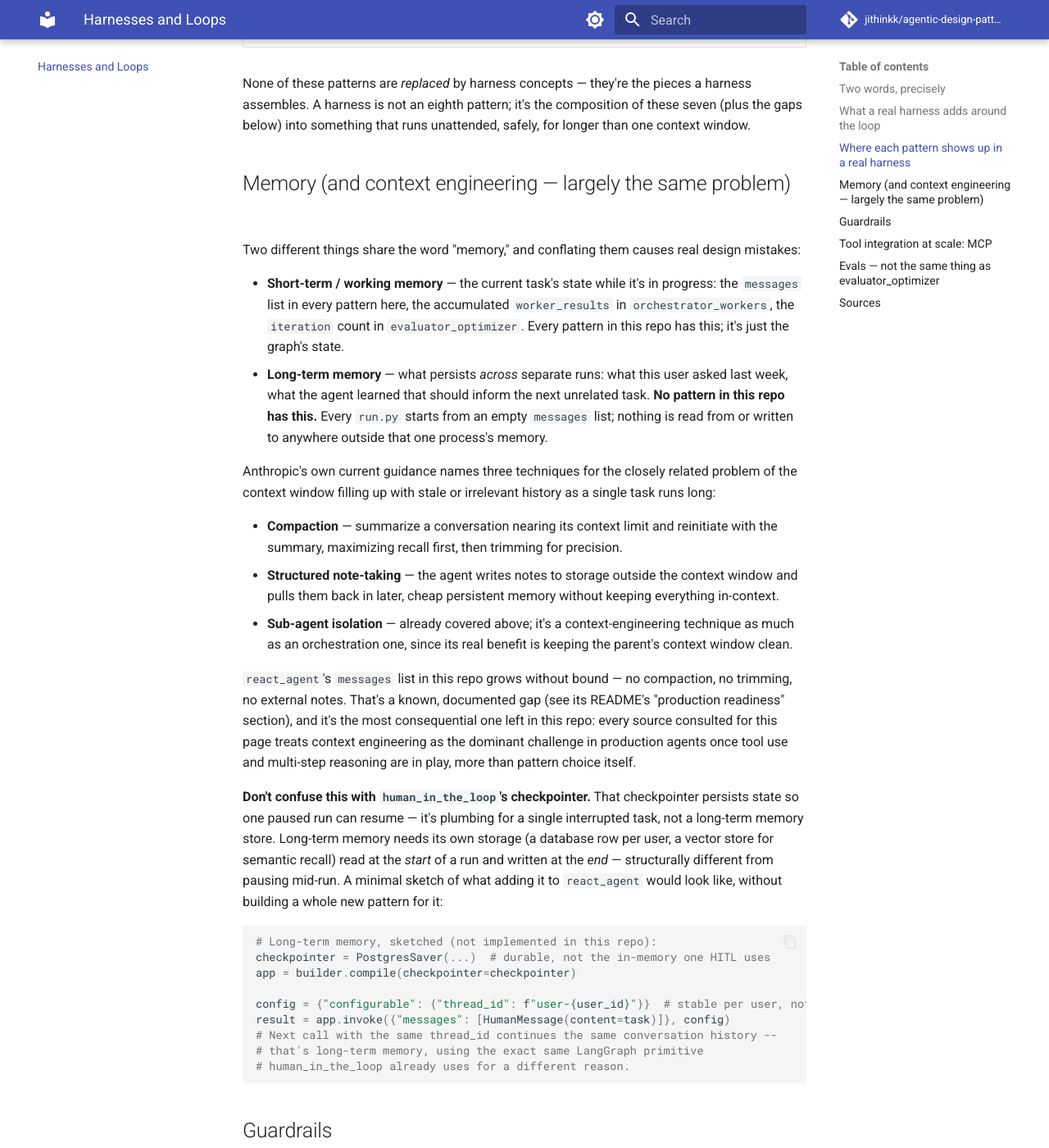
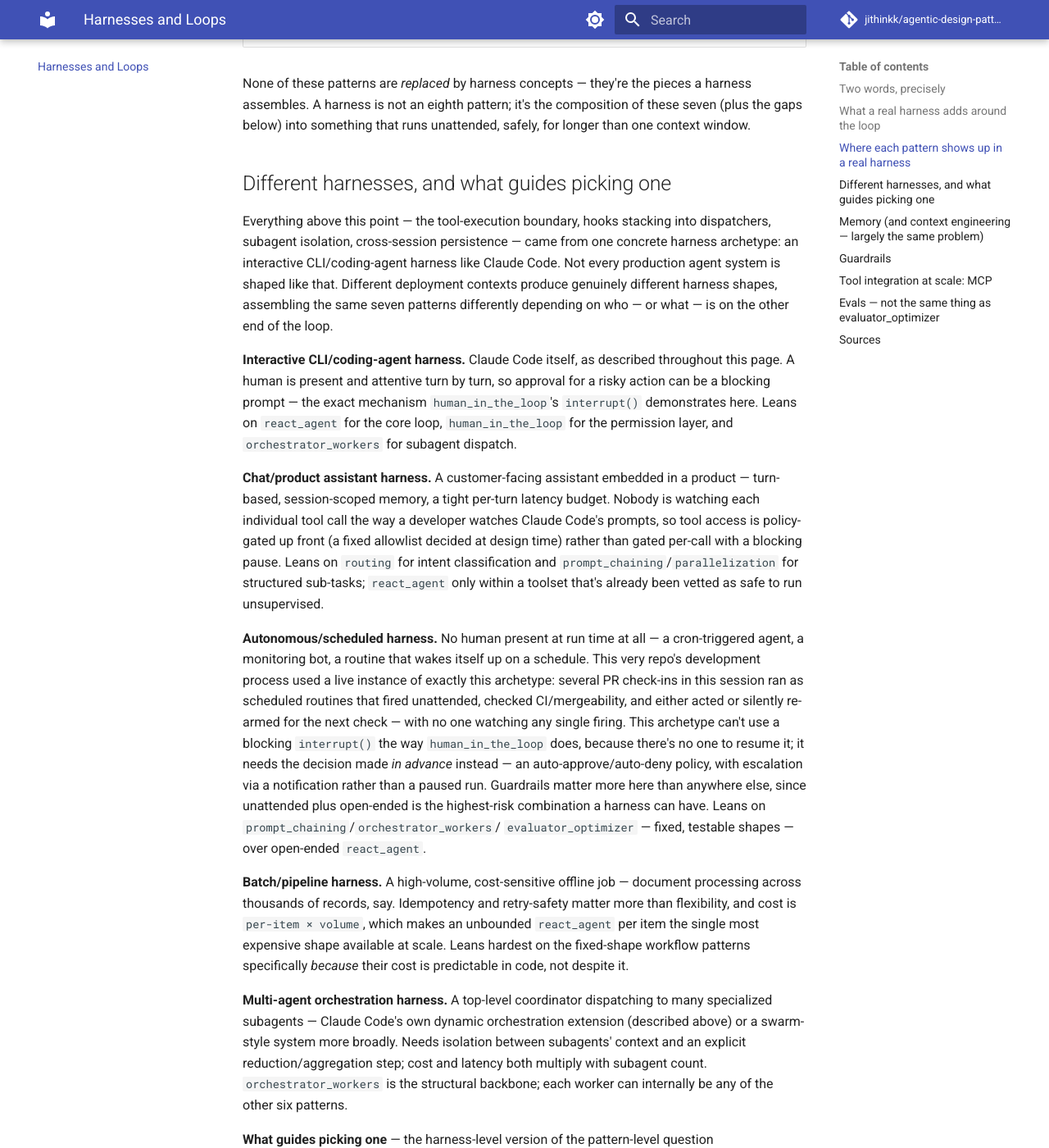
Before and after one commit to jithinkk/agentic-design-patterns, an MkDocs documentation site: the page built from docs/harnesses-and-loops.md, in a window 1280 px wide and 1400 px high, scrolled down 2370 px. Shown: the whole window at 82% size. Built offline with MkDocs 1.6.1 and Material for MkDocs 9.7.7, drawn with Linux system fonts in a browser that asks for light colours; comment, search, counter and statistics services are not loaded; some of the changed text lies outside the part shown.

Commit message:
Add harness archetypes and what guides picking one
docs/harnesses-and-loops.md mapped the seven patterns onto one specific
harness -- Claude Code's own architecture, used throughout as the
concrete example -- without ever stepping back to say that's one
archetype among several. Adds a new section covering five harness
archetypes (interactive CLI/coding-agent, chat/product assistant,
autonomous/scheduled, batch/pipeline, multi-agent orchestration), each
with a concrete anchor and the patterns it leans on, plus a criteria list
for picking between them -- the harness-level analog of
architecture-overview.md's pattern-level decision tree.

Cross-linked from architecture-overview.md and README.md's existing
pointer sentences.

Co-Authored-By: Claude Sonnet 5 <noreply@anthropic.com>
Claude-Session: https://claude.ai/code/session_01QLNbDXfwewnmGPhgudLJP9

```diff
--- a/docs/harnesses-and-loops.md
+++ b/docs/harnesses-and-loops.md
@@ -6,10 +6,11 @@ a real coding agent (Claude Code, and agent harnesses like it) wraps those
 shapes into something that runs safely, for hours, across sessions, with a
 human able to step in, its behavior checked before it ships. It's the "so
 what does this look like outside a demo repo" page: the loop, the harness
-around it, and four things every production agent system needs beyond
-the loop — memory, guardrails, tool integration at scale (MCP), and evals
-(context engineering is folded into memory below, since it's largely the
-same problem).
+around it, the different shapes a harness itself can take and what should
+guide picking one, and four things every production agent system needs
+beyond the loop — memory, guardrails, tool integration at scale (MCP),
+and evals (context engineering is folded into memory below, since it's
+largely the same problem).
 
 **This page is deliberately not a proposal for eight more patterns.** The
 seven graphs stay the focus of this repo; what follows is what a
@@ -93,6 +94,90 @@ None of these patterns are *replaced* by harness concepts — they're the
 pieces a harness assembles. A harness is not an eighth pattern; it's the
 composition of these seven (plus the gaps below) into something that runs
 unattended, safely, for longer than one context window.
+
+## Different harnesses, and what guides picking one
+
+Everything above this point — the tool-execution boundary, hooks
+stacking into dispatchers, subagent isolation, cross-session
+persistence — came from one concrete harness archetype: an interactive
+CLI/coding-agent harness like Claude Code. Not every production agent
+system is shaped like that. Different deployment contexts produce
+genuinely different harness shapes, assembling the same seven patterns
+differently depending on who — or what — is on the other end of the loop.
+
+**Interactive CLI/coding-agent harness.** Claude Code itself, as
+described throughout this page. A human is present and attentive turn by
+turn, so approval for a risky action can be a blocking prompt — the exact
+mechanism `human_in_the_loop`'s `interrupt()` demonstrates here. Leans on
+`react_agent` for the core loop, `human_in_the_loop` for the permission
+layer, and `orchestrator_workers` for subagent dispatch.
+
+**Chat/product assistant harness.** A customer-facing assistant embedded
+in a product — turn-based, session-scoped memory, a tight per-turn
+latency budget. Nobody is watching each individual tool call the way a
+developer watches Claude Code's prompts, so tool access is policy-gated
+up front (a fixed allowlist decided at design time) rather than gated
+per-call with a blocking pause. Leans on `routing` for intent
+classification and `prompt_chaining`/`parallelization` for structured
+sub-tasks; `react_agent` only within a toolset that's already been
+vetted as safe to run unsupervised.
+
+**Autonomous/scheduled harness.** No human present at run time at all —
+a cron-triggered agent, a monitoring bot, a routine that wakes itself up
+on a schedule. This very repo's development process used a live instance
+of exactly this archetype: several PR check-ins in this session ran as
+scheduled routines that fired unattended, checked CI/mergeability, and
+either acted or silently re-armed for the next check — with no one
+watching any single firing. This archetype can't use a blocking
+`interrupt()` the way `human_in_the_loop` does, because there's no one to
+resume it; it needs the decision made *in advance* instead — an
+auto-approve/auto-deny policy, with escalation via a notification rather
+than a paused run. Guardrails matter more here than anywhere else, since
+unattended plus open-ended is the highest-risk combination a harness can
+have. Leans on `prompt_chaining`/`orchestrator_workers`/
+`evaluator_optimizer` — fixed, testable shapes — over open-ended
+`react_agent`.
+
+**Batch/pipeline harness.** A high-volume, cost-sensitive offline job —
+document processing across thousands of records, say. Idempotency and
+retry-safety matter more than flexibility, and cost is `per-item ×
+volume`, which makes an unbounded `react_agent` per item the single most
+expensive shape available at scale. Leans hardest on the fixed-shape
+workflow patterns specifically *because* their cost is predictable in
+code, not despite it.
+
+**Multi-agent orchestration harness.** A top-level coordinator
+dispatching to many specialized subagents — Claude Code's own dynamic
+orchestration extension (described above) or a swarm-style system more
+broadly. Needs isolation between subagents' context and an explicit
+reduction/aggregation step; cost and latency both multiply with subagent
+count. `orchestrator_workers` is the structural backbone; each worker can
+internally be any of the other six patterns.
+
+**What guides picking one** — the harness-level version of the
+pattern-level question `architecture-overview.md`'s decision tree asks:
+
+- **Is a human present and attentive at run time?** Interactive harnesses
+  can use blocking `interrupt()`-based approval; autonomous ones can't,
+  and need policy-based guardrails decided in advance instead.
+- **What's the latency budget?** Sub-second/turn-based rules out
+  unbounded `react_agent` loops; offline/batch tolerates them far better.
+- **What's the volume and cost sensitivity?** A one-off task can afford
+  flexibility; a thousand-per-day task needs the cheapest fixed-shape
+  pattern that still works.
+- **What's the blast radius of a mistake?** Any harness with real
+  side-effecting tools needs an approval or policy gate somewhere —
+  whether that's a blocking `interrupt()` (interactive) or a
+  pre-authorized allowlist plus an audit log (autonomous).
+- **How long does a single unit of work run?** Single-request harnesses
+  need no persistence; multi-session or multi-day harnesses need the same
+  checkpointer mechanism `human_in_the_loop` already demonstrates here,
+  just stretched across a longer boundary.
+
+This is the same instinct as `architecture-overview.md`'s rule of thumb —
+prefer the most constrained pattern that still solves the problem — one
+level up: prefer the most constrained *harness* that still fits how the
+system will actually run.
 
 ## Memory (and context engineering — largely the same problem)
 
```
Also changed, not shown: README.md (+3 -2 lines), docs/architecture-overview.md (+5 -4 lines).
